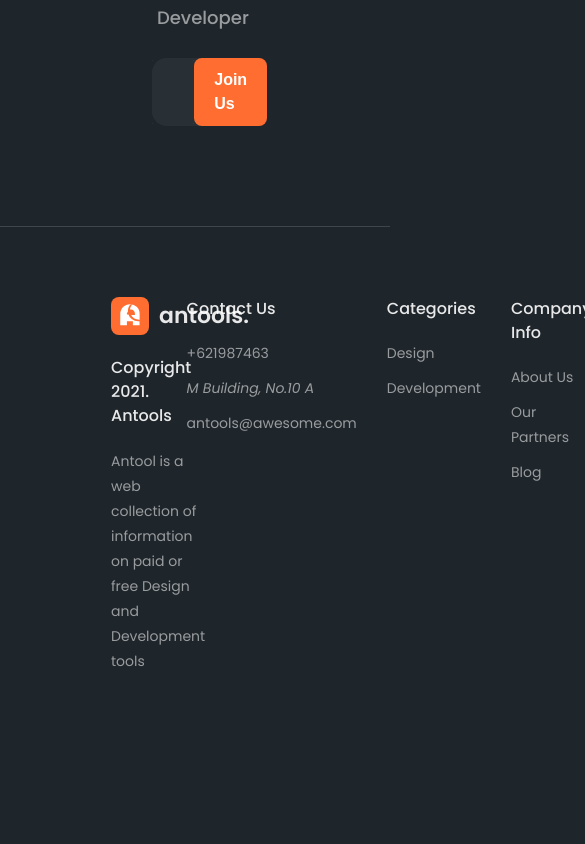
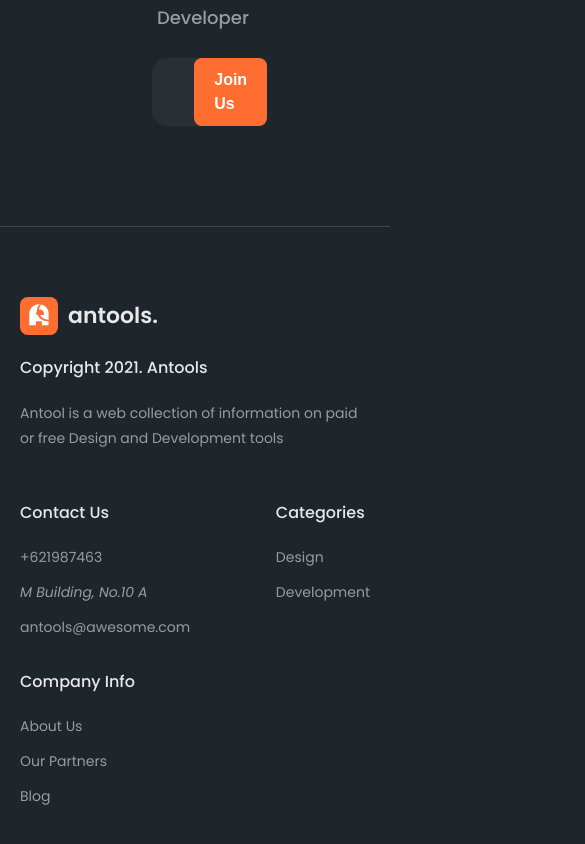
Before and after one commit to AmirbekkAmonov/antools-react, a React (Create React App) app: page / in a window 390 px wide. Shown: the part 8068-8912 px from the top of the page, 585 px wide, since content can reach past the window. Before the commit the page ends 8812 px from the top, so only its background shows below. Built offline with nearby package versions, Linux system fonts and the light colour scheme; the HTML template or start-up script is replaced by a standard one.

Commit message:
mobile qoshildi

```diff
--- a/src/components/Footer/footer.scss
+++ b/src/components/Footer/footer.scss
@@ -6,12 +6,28 @@ footer {
     align-items: start;
     justify-content: space-between;
     border-top: 0.5px solid #FFFFFF26;
+    @media (max-width: 1100px) {
+        padding: 70px 40px;
+    }
+    @media (max-width: 845px) {
+        flex-direction: column;
+        gap: 50px;
+    }
+    @media (max-width: 610px) {
+        padding: 70px 20px;
+    }
     .Logo {
         width: calc(100% / 4 - 40px);
         display: flex;
         align-items: start;
         flex-direction: column;
         gap: 21px;
+        @media (max-width: 1100px) {
+            width: calc(100% / 3);
+        }
+        @media (max-width: 845px) {
+            width: 100%;
+        }
 
         b {
             font-size: 16px;
@@ -38,6 +54,13 @@ footer {
         display: flex;
         justify-content: space-between;
         align-items: start;
+        @media (max-width: 845px) {
+            width: 100%;
+            flex-wrap: wrap;
+        }
+        @media (max-width: 330px) {
+            flex-direction: column;
+        }
 
         .link {
             display: flex;
```
